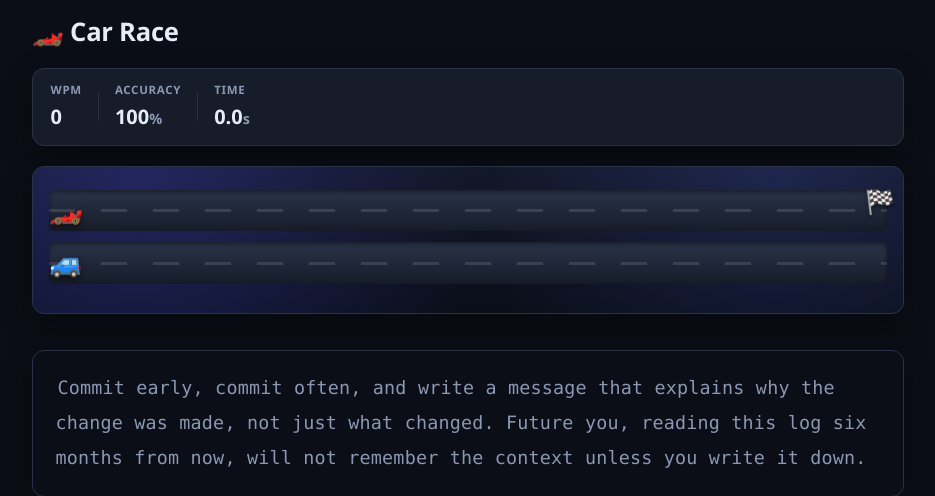
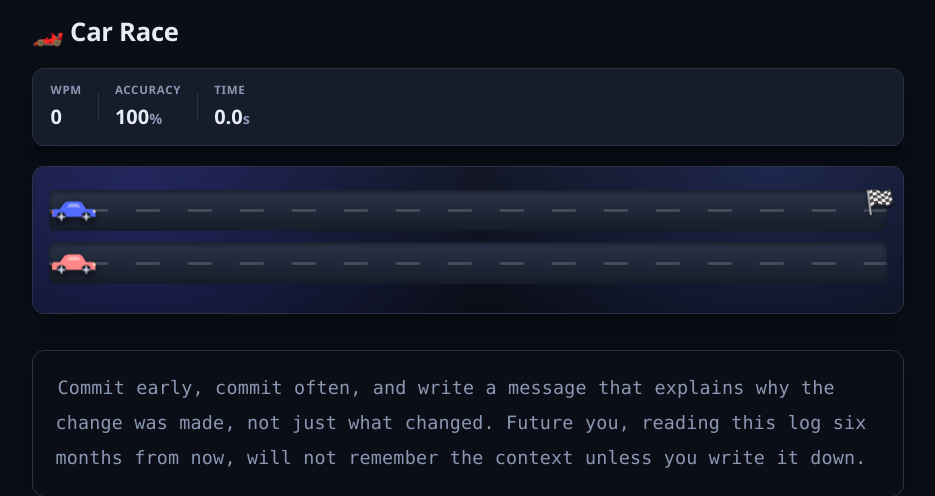
Before and after one commit to nirvanajoshi/CodeQuest, a Django app: page /typing/car_race/ in a window 1280 px wide. Shown: the part 164-660 px from the top of the page, without its empty margins (172-1107 px from the left). Run offline with Django 5.2, Linux system fonts and the light colour scheme; data comes from the database, SQL or seed files in the repository.

Commit message:
Css imporved

```diff
--- a/static/css/typing_game.css
+++ b/static/css/typing_game.css
@@ -147,26 +147,100 @@
     position: relative;
     height: 2.6rem;
     background:
-        repeating-linear-gradient(90deg, rgba(255, 255, 255, 0.12) 0 26px, transparent 26px 52px) center / 100% 3px no-repeat,
+        repeating-linear-gradient(90deg, rgba(255, 255, 255, 0.16) 0 24px, transparent 24px 52px) 0 center / 52px 3px repeat-x,
         linear-gradient(180deg, #2a3348, #161c29);
     border-radius: 6px;
     margin-bottom: 0.7rem;
     box-shadow: inset 0 2px 4px rgba(0, 0, 0, 0.45);
+    overflow: hidden;
+    animation: road-scroll 0.9s linear infinite;
 }
 
 .race-lane:last-of-type {
     margin-bottom: 0.75rem;
 }
 
+@keyframes road-scroll {
+    to { background-position: -52px center, 0 0; }
+}
+
 .race-car {
     position: absolute;
     top: 50%;
     left: 0;
+    width: 3.1rem;
+    aspect-ratio: 2 / 1;
     transform: translateY(-50%);
-    font-size: 1.7rem;
     filter: drop-shadow(0 3px 3px rgba(0, 0, 0, 0.5));
     transition: left 120ms linear;
     animation: race-bounce 0.5s ease-in-out infinite;
+}
+
+.race-car .car-svg {
+    display: block;
+    width: 100%;
+    height: 100%;
+    overflow: visible;
+}
+
+.race-car.car-player {
+    color: var(--games-accent-2);
+}
+
+.race-car.car-rival {
+    color: #ff8787;
+}
+
+.race-car .car-shell {
+    fill: currentColor;
+}
+
+.race-car .car-glass {
+    fill: rgba(255, 255, 255, 0.4);
+}
+
+.race-car .car-headlight {
+    fill: #fff3bf;
+}
+
+.race-car .car-taillight {
+    fill: #ff6b6b;
+}
+
+.race-car .wheel {
+    transform-box: fill-box;
+    transform-origin: center;
+    animation: wheel-spin 0.6s linear infinite;
+}
+
+.race-car .wheel-tire {
+    fill: #14161f;
+}
+
+.race-car .wheel-rim,
+.race-car .wheel-spoke {
+    fill: #cbd5e1;
+}
+
+@keyframes wheel-spin {
+    to { transform: rotate(360deg); }
+}
+
+.race-car::before {
+    content: "";
+    position: absolute;
+    top: 50%;
+    right: 100%;
+    height: 2px;
+    border-radius: 2px;
+    background: currentColor;
+    opacity: 0;
+    animation: speed-trail 0.5s ease-out infinite;
+}
+
+@keyframes speed-trail {
+    0% { opacity: 0.55; width: 4px; transform: translateY(-50%) translateX(0); }
+    100% { opacity: 0; width: 22px; transform: translateY(-50%) translateX(-14px); }
 }
 
 @keyframes race-bounce {
--- a/templates/typing_game/play.html
+++ b/templates/typing_game/play.html
@@ -41,10 +41,48 @@
         <div class="race-track" id="race-track" hidden>
             <div class="race-sky"></div>
             <div class="race-lane">
-                <span class="race-car" id="player-car" title="You">🏎️</span>
+                <div class="race-car car-player" id="player-car" title="You">
+                    <svg class="car-svg" viewBox="0 0 64 32" aria-hidden="true">
+                        <path class="car-shell" d="M4,26 L4,20 Q4,16 8,16 L14,16 L20,8 Q22,6 26,6 L38,6 Q42,6 44,10 L48,16 L56,16 Q60,16 60,20 L60,26 Z" />
+                        <path class="car-glass" d="M23,14 L27,9 L37,9 L41,14 Z" />
+                        <rect class="car-taillight" x="3.5" y="19" width="2" height="3" rx="0.6" />
+                        <circle class="car-headlight" cx="58.5" cy="19" r="1.6" />
+                        <g class="wheel">
+                            <circle class="wheel-tire" cx="16" cy="26" r="6" />
+                            <circle class="wheel-rim" cx="16" cy="26" r="2.4" />
+                            <rect class="wheel-spoke" x="15" y="21" width="2" height="10" />
+                            <rect class="wheel-spoke" x="11" y="25" width="10" height="2" />
+                        </g>
+                        <g class="wheel">
+                            <circle class="wheel-tire" cx="48" cy="26" r="6" />
+                            <circle class="wheel-rim" cx="48" cy="26" r="2.4" />
+                            <rect class="wheel-spoke" x="47" y="21" width="2" height="10" />
+                            <rect class="wheel-spoke" x="43" y="25" width="10" height="2" />
+                        </g>
+                    </svg>
+                </div>
             </div>
             <div class="race-lane">
-                <span class="race-car" id="rival-car" title="Rival">🚙</span>
+                <div class="race-car car-rival" id="rival-car" title="Rival">
+                    <svg class="car-svg" viewBox="0 0 64 32" aria-hidden="true">
+                        <path class="car-shell" d="M4,26 L4,20 Q4,16 8,16 L14,16 L20,8 Q22,6 26,6 L38,6 Q42,6 44,10 L48,16 L56,16 Q60,16 60,20 L60,26 Z" />
+                        <path class="car-glass" d="M23,14 L27,9 L37,9 L41,14 Z" />
+                        <rect class="car-taillight" x="3.5" y="19" width="2" height="3" rx="0.6" />
+                        <circle class="car-headlight" cx="58.5" cy="19" r="1.6" />
+                        <g class="wheel">
+                            <circle class="wheel-tire" cx="16" cy="26" r="6" />
+                            <circle class="wheel-rim" cx="16" cy="26" r="2.4" />
+                            <rect class="wheel-spoke" x="15" y="21" width="2" height="10" />
+                            <rect class="wheel-spoke" x="11" y="25" width="10" height="2" />
+                        </g>
+                        <g class="wheel">
+                            <circle class="wheel-tire" cx="48" cy="26" r="6" />
+                            <circle class="wheel-rim" cx="48" cy="26" r="2.4" />
+                            <rect class="wheel-spoke" x="47" y="21" width="2" height="10" />
+                            <rect class="wheel-spoke" x="43" y="25" width="10" height="2" />
+                        </g>
+                    </svg>
+                </div>
             </div>
             <div class="race-finish">🏁</div>
         </div>
```
